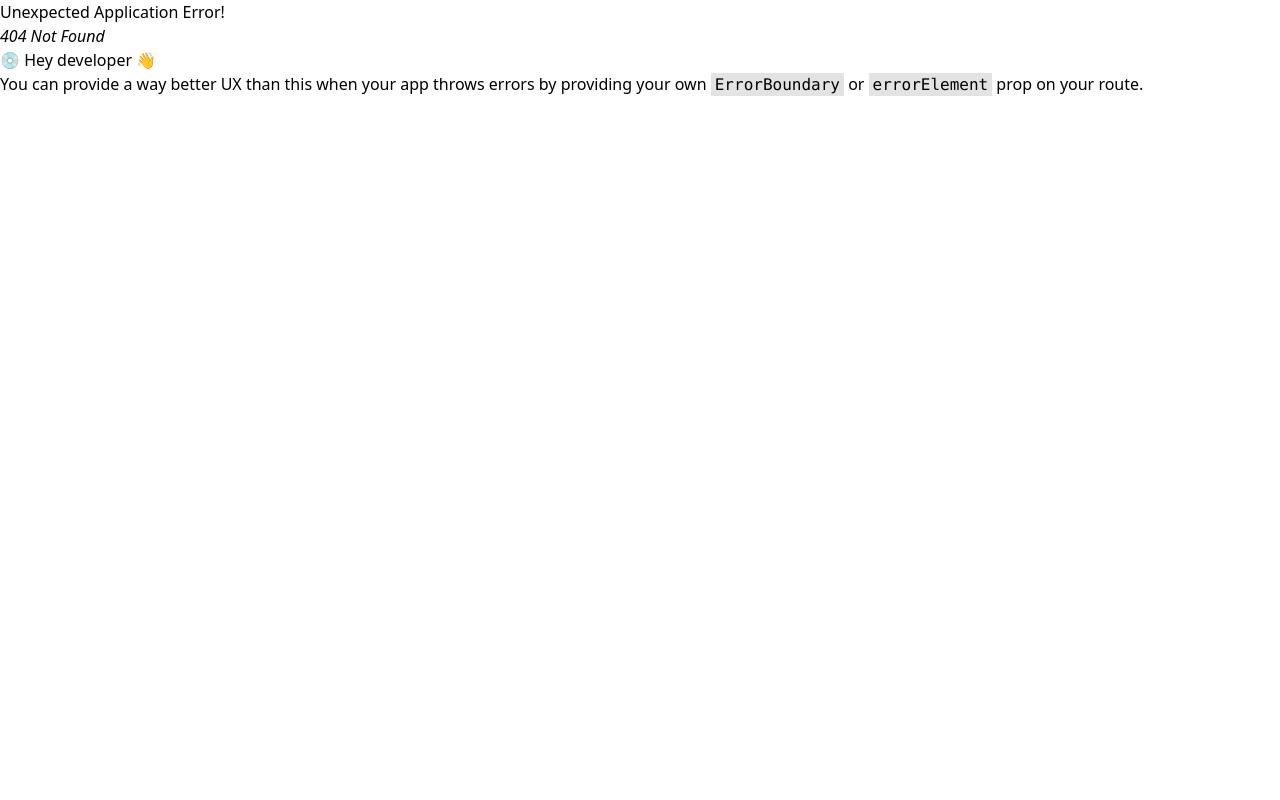
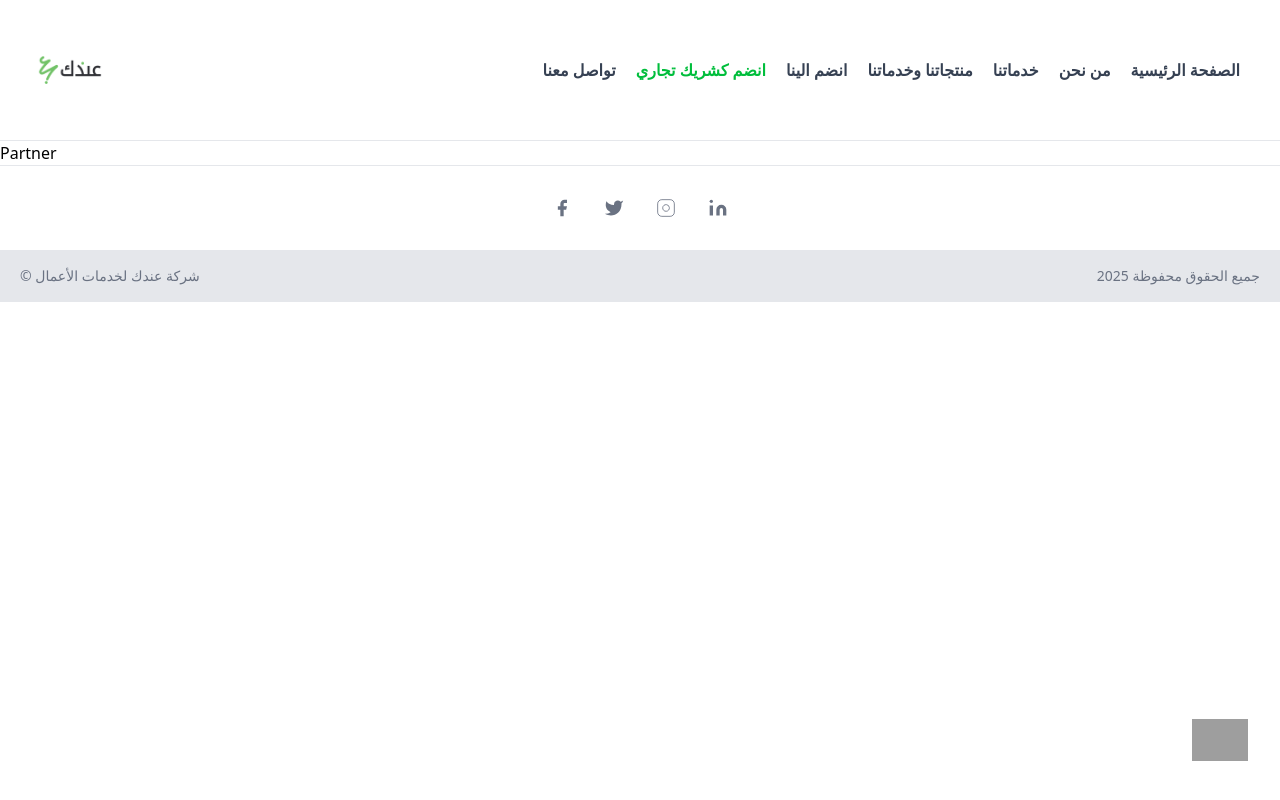
Before and after one commit to scob337/Endak-Landingpage, a React (Vite) app: page /partner in a window 1280 px wide. Before the commit this address had no page. Built offline with nearby package versions, Linux system fonts and the light colour scheme; grey boxes are pictures that could not be loaded.

Commit message:
Set Page And Routes

```diff
--- a/src/Components/SingleComponents/NavBar/NavBar.jsx
+++ b/src/Components/SingleComponents/NavBar/NavBar.jsx
@@ -6,6 +6,7 @@ const Links = [
   { name: "خدماتنا", href: "/services" },
   { name: "منتجاتنا وخدماتنا", href: "/products" },
   { name: " انضم الينا", href: "/join" },
+  { name: "  انضم كشريك تجاري ", href: "/partner" },
   { name: " تواصل معنا ", href: "/contact" },
 ];
 
--- a/src/main.jsx
+++ b/src/main.jsx
@@ -7,6 +7,9 @@ import MainLayOut from './Components/MainLayOut.jsx'
 import About from './pages/About/About.jsx'
 import Services from './pages/Services/Services.jsx'
 import Contact from './pages/ContactUs/Contact.jsx'
+import Products from './pages/Products/Product.jsx'
+import Join from './pages/Join/Join.jsx'
+import Partner from './pages/Partner/Partner.jsx'
 const router = createBrowserRouter([
   { path: '/', element: <MainLayOut /> ,
   children: [
@@ -14,6 +17,9 @@ const router = createBrowserRouter([
     { path: '/about', element: <About /> },
     { path: '/contact', element: <Contact /> },
     { path: '/services', element: <Services /> },
+    { path: '/products', element: <Products /> },
+    { path: '/join', element: <Join /> },
+    { path: '/partner', element: <Partner /> },
   ]
   },
 ])
--- /dev/null
+++ b/src/pages/Join/Join.jsx
@@ -0,0 +1,10 @@
+
+const Join = () => {
+  return (
+    <div>
+      Join
+    </div>
+  )
+}
+
+export default Join
--- /dev/null
+++ b/src/pages/Partner/Partner.jsx
@@ -0,0 +1,10 @@
+
+const Partner = () => {
+  return (
+    <div>
+      Partner
+    </div>
+  )
+}
+
+export default Partner
--- /dev/null
+++ b/src/pages/Products/Product.jsx
@@ -0,0 +1,10 @@
+
+const Products = () => {
+  return (
+    <div>
+      Hello
+    </div>
+  )
+}
+
+export default Products
```
